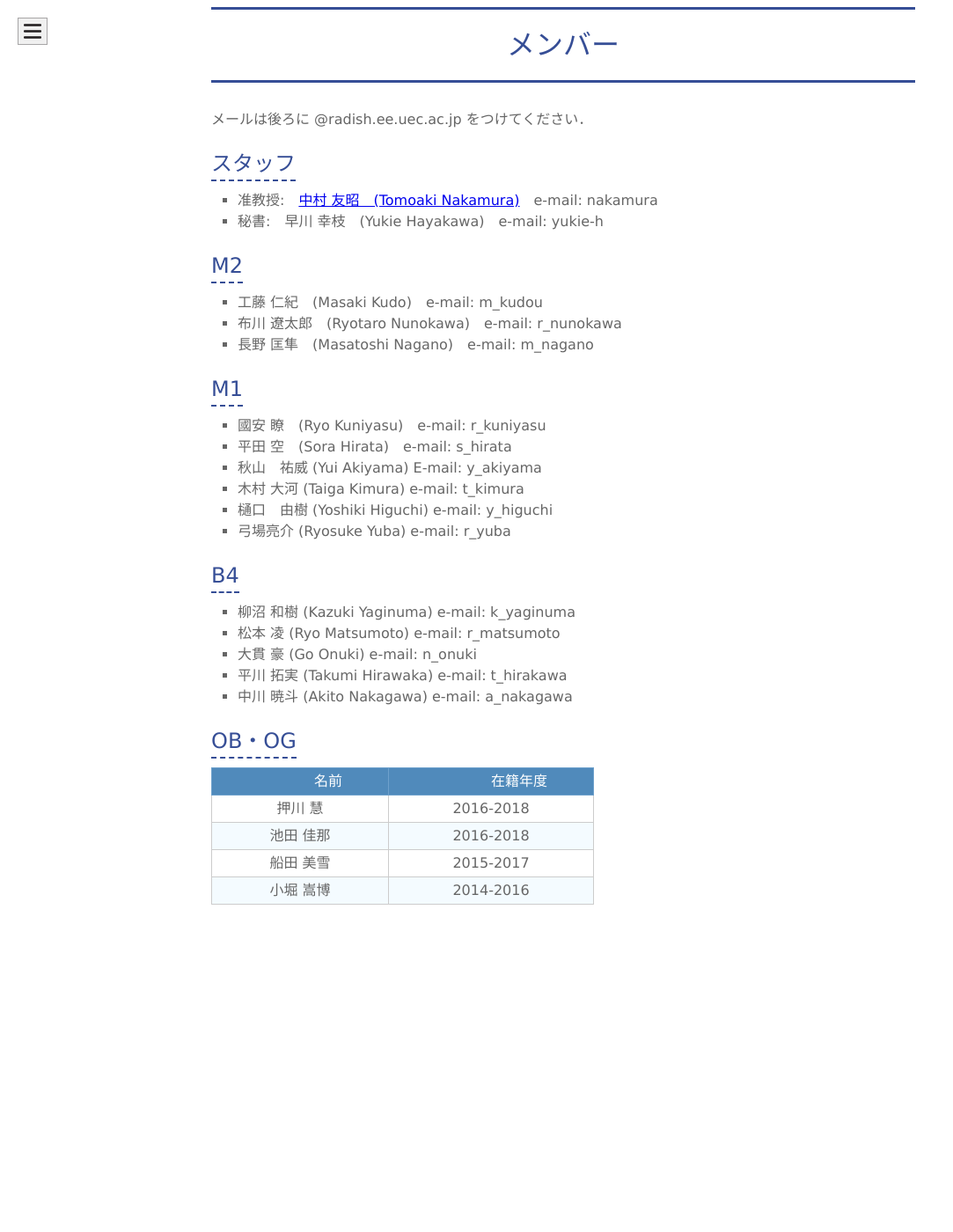
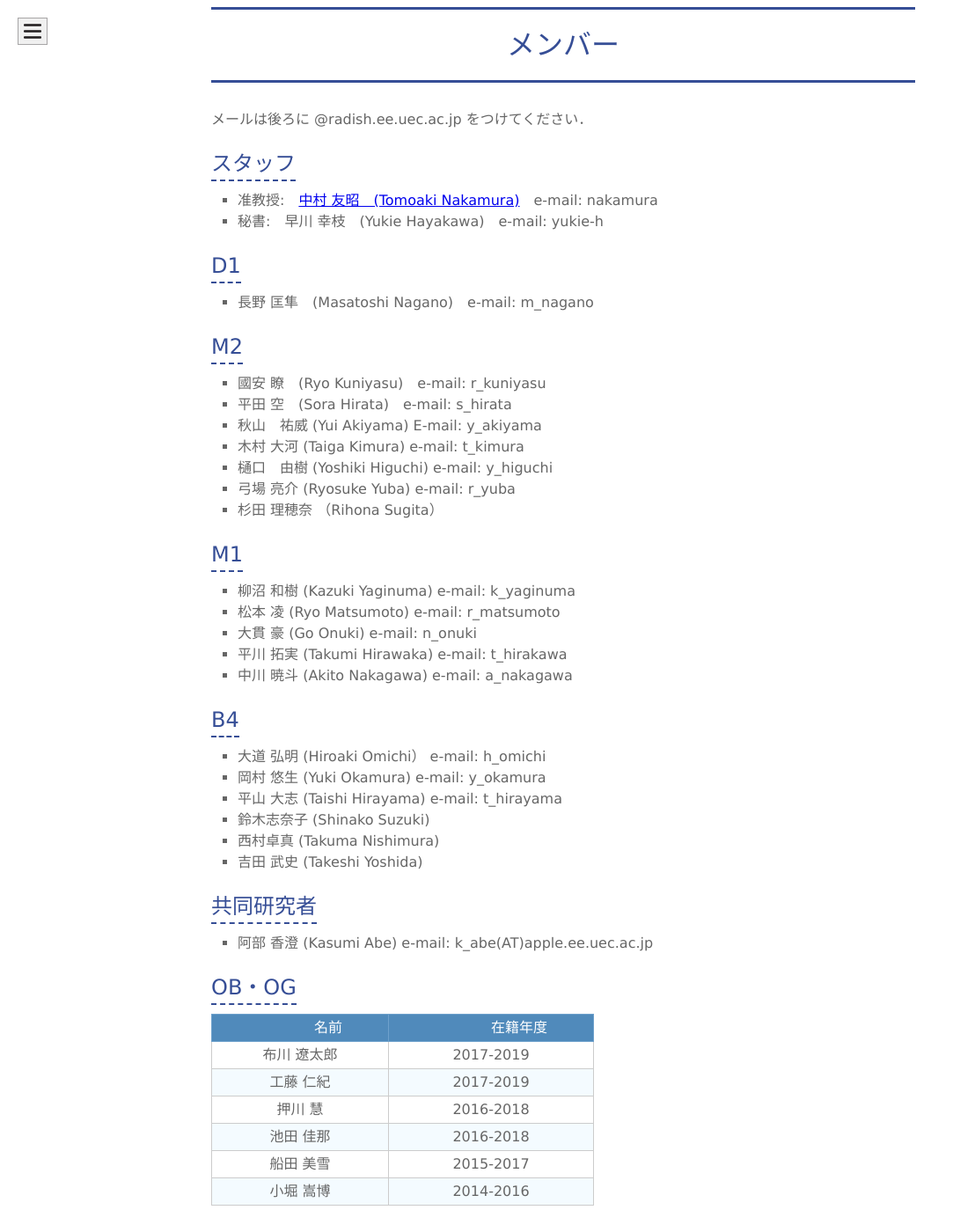
Before and after one commit to naka-lab/naka-lab.github.io, a Jekyll site: the page built from subpages/member.md, in a window 1280 px wide and 1400 px high, scrolled down 521 px. Shown: the whole window at 88% size, without its empty margins (0-1083 px from the left). Built offline with Jekyll 4.4.1, drawn with Linux system fonts in a browser that asks for light colours; before the commit the page ends 1579 px from its top, so only the background shows below that.

Commit message:
Update member.md

```diff
--- a/subpages/member.md
+++ b/subpages/member.md
@@ -10,30 +10,42 @@ layout: default
 - 准教授:　[中村 友昭　(Tomoaki Nakamura)](nakamura.md)　e-mail: nakamura
 - 秘書:　早川 幸枝　(Yukie Hayakawa)　e-mail: yukie-h
 
-## M2
-- 工藤 仁紀　(Masaki Kudo)　e-mail: m_kudou
-- 布川 遼太郎　(Ryotaro Nunokawa)　e-mail: r_nunokawa
+## D1
 - 長野 匡隼　(Masatoshi Nagano)　e-mail: m_nagano
 
-## M1
+## M2
 - 國安 瞭　(Ryo Kuniyasu)　e-mail: r_kuniyasu
 - 平田 空　(Sora Hirata)　e-mail: s_hirata
 - 秋山　祐威 (Yui Akiyama)	E-mail: y_akiyama
 - 木村 大河 (Taiga Kimura) e-mail: t_kimura
 - 樋口　由樹 (Yoshiki Higuchi) e-mail: y_higuchi
-- 弓場亮介 (Ryosuke Yuba) e-mail: r_yuba
+- 弓場 亮介 (Ryosuke Yuba) e-mail: r_yuba
+- 杉田 理穂奈 （Rihona Sugita）
 
-## B4
+## M1
 - 柳沼 和樹 (Kazuki Yaginuma) e-mail: k_yaginuma
 - 松本 凌 (Ryo Matsumoto) e-mail: r_matsumoto
 - 大貫 豪 (Go Onuki) e-mail: n_onuki
 - 平川 拓実 (Takumi Hirawaka) e-mail: t_hirakawa
 - 中川 暁斗 (Akito Nakagawa) e-mail: a_nakagawa
 
+## B4
+- 大道 弘明 (Hiroaki Omichi） e-mail: h_omichi
+- 岡村 悠生 (Yuki Okamura) e-mail: y_okamura
+- 平山 大志 (Taishi Hirayama) e-mail: t_hirayama
+- 鈴木志奈子 (Shinako Suzuki)
+- 西村卓真 (Takuma Nishimura)
+- 吉田 武史 (Takeshi Yoshida)
+
+## 共同研究者
+- 阿部 香澄 (Kasumi Abe) e-mail: k_abe(AT)apple.ee.uec.ac.jp
+
 ## OB・OG
 
 |　　　　名前　　　　|　　　　在籍年度　　　　|
 |:------:|:-------:|
+|布川 遼太郎|2017-2019|
+|工藤 仁紀|2017-2019|
 |押川 慧|2016-2018|
 |池田 佳那|2016-2018|
 |船田 美雪|2015-2017|
```
